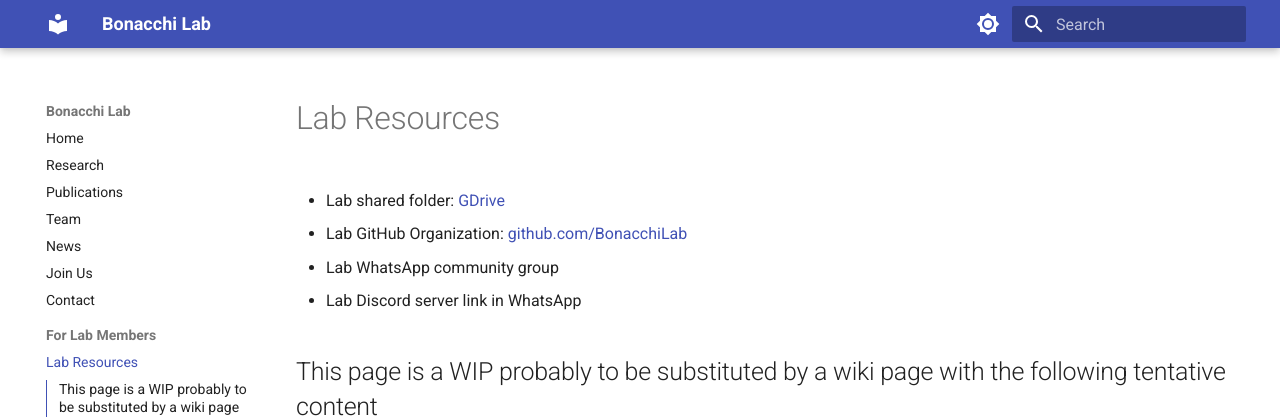
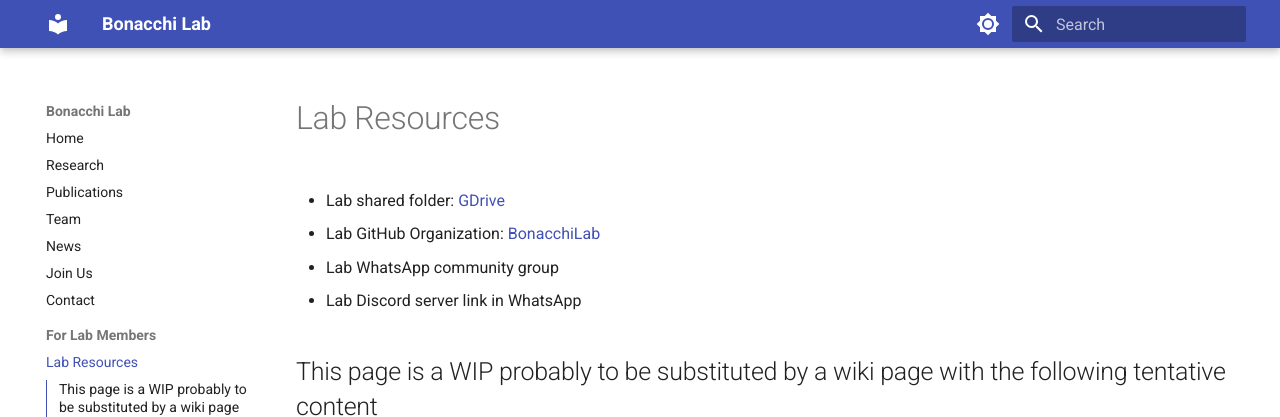
Before and after one commit to BonacchiLab/bonacchilab.github.io, an MkDocs documentation site: the page built from docs/resources.md, in a window 1280 px wide and 900 px high. Shown: the top 417 px of the window. Built offline with MkDocs 1.6.1 and Material for MkDocs 9.7.7, drawn with Linux system fonts in a browser that asks for light colours.

Commit message:
Fixed wrorng github link

```diff
--- a/docs/resources.md
+++ b/docs/resources.md
@@ -2,7 +2,7 @@
 
 - Lab shared folder: [GDrive](https://drive.google.com/drive/folders/1thxHGEpfdRi5IjG7iBmWyKvUf_XlvDzD?usp=drive_link)
 
-- Lab GitHub Organization: [github.com/BonacchiLab](https://github.com)
+- Lab GitHub Organization: [BonacchiLab](https://github.com/BonacchiLab)
 - Lab WhatsApp community group
 - Lab Discord server link in WhatsApp
 
```
